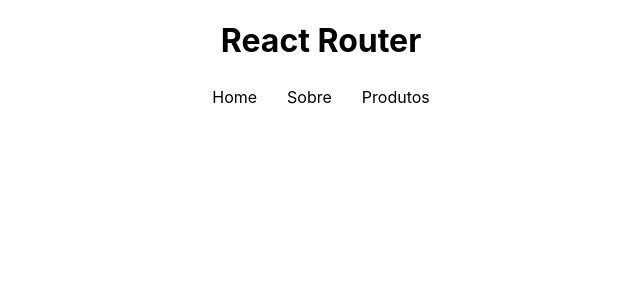
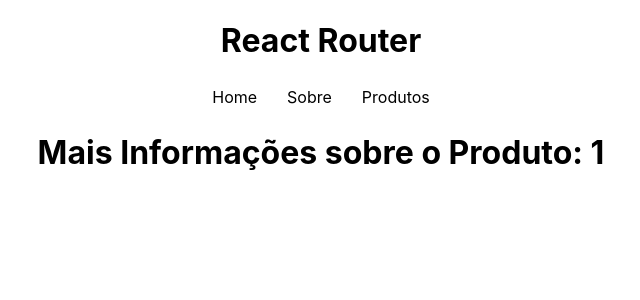
Before and after one commit to BrunoAlz/REACT-4_ROUTERS, a React (Create React App) app in the folder react_routers/: page /products/1/info/ in a window 1280 px wide. Shown: the top 300 px of the page, without its empty margins (319-959 px from the left). Built offline with nearby package versions, Linux system fonts and the light colour scheme.

Commit message:
Implementação da Rota Aninhada /info

```diff
--- a/react_routers/src/App.js
+++ b/react_routers/src/App.js
@@ -7,6 +7,7 @@
 
 import NavBar from "./components/NavBar";
 import Product from "./pages/Product";
+import Info from "./pages/Info";
 
 function App() {
   return (
@@ -18,6 +19,7 @@
           <Route path="/" element={<Home />} />
           <Route path="/about" element={<About />} />
           <Route path="/products/:id" element={<Product />} />
+          <Route path="/products/:id/info" element={<Info />} />
         </Routes>
       </BrowserRouter>
     </div>
--- /dev/null
+++ b/react_routers/src/pages/Info.js
@@ -0,0 +1,13 @@
+import { useParams } from "react-router-dom";
+
+const Info = () => {
+  const { id } = useParams();
+
+  return (
+    <div>
+      <h1>Mais Informações sobre o Produto: {id}</h1>
+    </div>
+  );
+};
+
+export default Info;
--- a/react_routers/src/pages/Product.js
+++ b/react_routers/src/pages/Product.js
@@ -1,27 +1,31 @@
 import { useParams } from "react-router-dom";
-import {useFetch} from "../hooks/useFetch"
+import { useFetch } from "../hooks/useFetch";
+import { Link } from "react-router-dom";
 
 const Product = () => {
   // capturando dados da URL
   const { id } = useParams();
 
-  const url = "http://localhost:3000/products/" + id
+  const url = "http://localhost:3000/products/" + id;
 
   // Carregamento de dado Individual
-  const { data: product, loading, error} = useFetch(url)
+  const { data: product, loading, error } = useFetch(url);
 
-  return <>
+  return (
+    <>
       <p>ID DO PRODUTO {id}</p>
       {error && <p>Ocorreu um Erro...</p>}
-  {loading && <p>Carregando...</p> }
+      {loading && <p>Carregando...</p>}
       {product && (
         <div>
           <h1>{product.name}</h1>
           <p>{product.price}</p>
+          {/* Nested ROUTES */}
+          <Link to={`/products/${product.id}/info/`}>Mais Informações</Link>
         </div>
-    )
-  }
-  </>;
+      )}
+    </>
+  );
 };
 
 export default Product;
```
Lines whose indentation alone changed are shown as unchanged.
